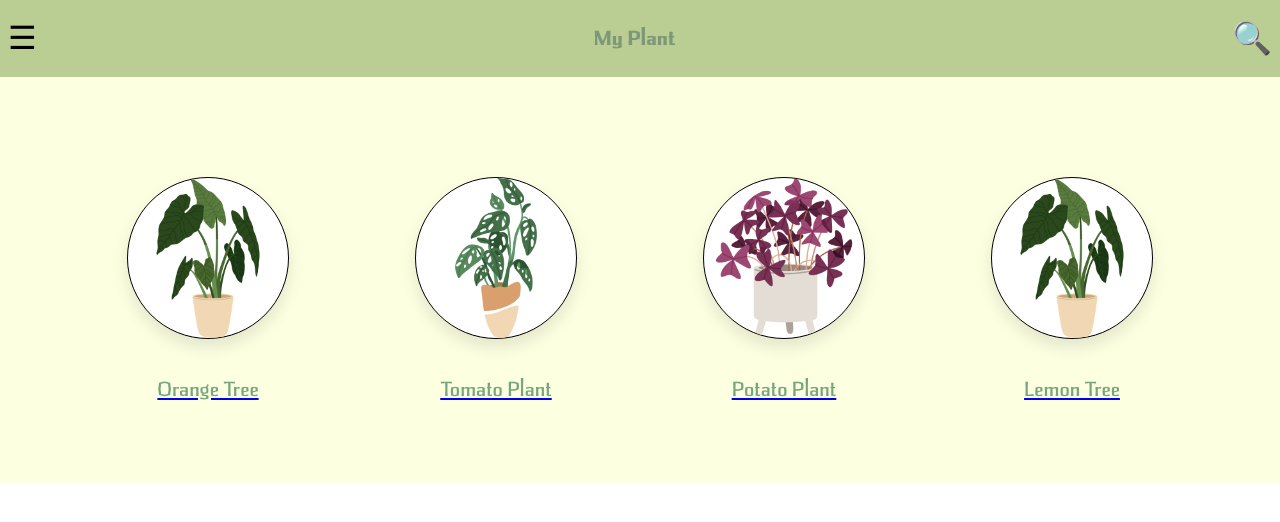
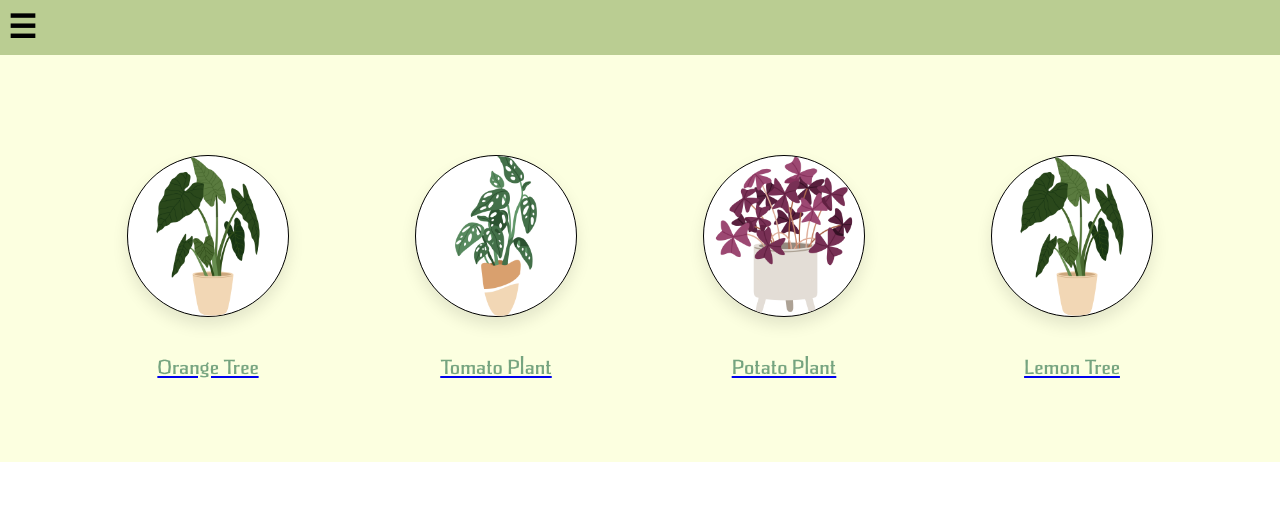
Before and after one commit to deco3801-mortein/frontend, a React (Vite) app: page / in a window 1280 px wide. Shown: the top 522 px of the page. Built offline with nearby package versions, Linux system fonts and the light colour scheme; data requests are answered from the project's data file; the HTML template or start-up script is replaced by a standard one.

Commit message:
Add header props and make searchpage use header component

```diff
--- a/src/components/Header.jsx
+++ b/src/components/Header.jsx
@@ -14,10 +14,11 @@
 // };
 
 // export default Header;
+import PropTypes from "prop-types";
 import { useNavigate } from "react-router-dom"; // Import useNavigate for navigation
 import "../components/Header.css";
 
-const Header = () => {
+const Header = (props) => {
     const navigate = useNavigate(); // Initialize the navigation hook
 
     const handleSearchClick = () => {
@@ -28,17 +29,38 @@ const Header = () => {
         navigate("/login"); // Navigate to the login page when the icon is clicked
     };
 
+    const handleBackClick = () => {
+        navigate(-1);
+    };
+
+    const clickLeftFunction = props.left == "Back" ? handleBackClick : handleMenuClick;
+    const guideButton = (
+        <h2 className="search-icon" onClick={handleSearchClick} style={{ cursor: "pointer" }}>
+            &#128269;
+        </h2>
+    );
+
     return (
         <header className="header">
-            <div className="menu-icon" onClick={handleMenuClick} style={{ cursor: "pointer" }}>
-                &#9776;
-            </div>
-            <h1 className="title">My Plant</h1>
-            <div className="search-icon" onClick={handleSearchClick} style={{ cursor: "pointer" }}>
-                &#128269;
-            </div>
+            {props.left == "Back" ? (
+                <h2 className="back-icon" onClick={clickLeftFunction} style={{ cursor: "pointer" }}>
+                    &lt;
+                </h2>
+            ) : (
+                <h2 className="menu-icon" onClick={clickLeftFunction} style={{ cursor: "pointer" }}>
+                    &#9776;
+                </h2>
+            )}
+            <h1 className="title">{props.title}</h1>
+            {props.showGuide ? guideButton : <div></div>}
         </header>
     );
 };
 
+Header.propTypes = {
+    left: PropTypes.string,
+    title: PropTypes.string,
+    showGuide: PropTypes.bool,
+};
+
 export default Header;
--- a/src/pages/SearchPage.jsx
+++ b/src/pages/SearchPage.jsx
@@ -1,7 +1,7 @@
-import React, { useState } from "react";
+import { useState } from "react";
 import { useNavigate } from "react-router-dom";
 import { SearchBar } from "../components/SearchBar";
-import Navbar from "../components/Navbar";
+import Header from "../components/Header";
 import "../pages/SearchPage.css";
 
 const SearchPage = () => {
@@ -12,22 +12,11 @@ const SearchPage = () => {
     const handlePlantClick = (id) => {
         navigate(`/search-detail/${id}`); // Navigate to the renamed SearchDetail page
     };
-    let new_results = [];
 
     return (
         <div className="search-page">
-            <Navbar left="Back" title="Search for a Plant" showGuide={false} />
+            <Header left="Back" title="Search for a Plant" showGuide={false} />
             <SearchBar setResults={setResults} />
-            {/* {console.log(results)}
-            {console.log(results.map((plant) => plant.common_name))}
-            <ul>
-                {new_results = results.map((plant) => (
-                    <li>
-                        {plant.common_name}
-                    </li>
-                ))}
-                {new_results}
-            </ul> */}
             <ul className="results-list">
                 {results.map((plant) => (
                     <li
```
